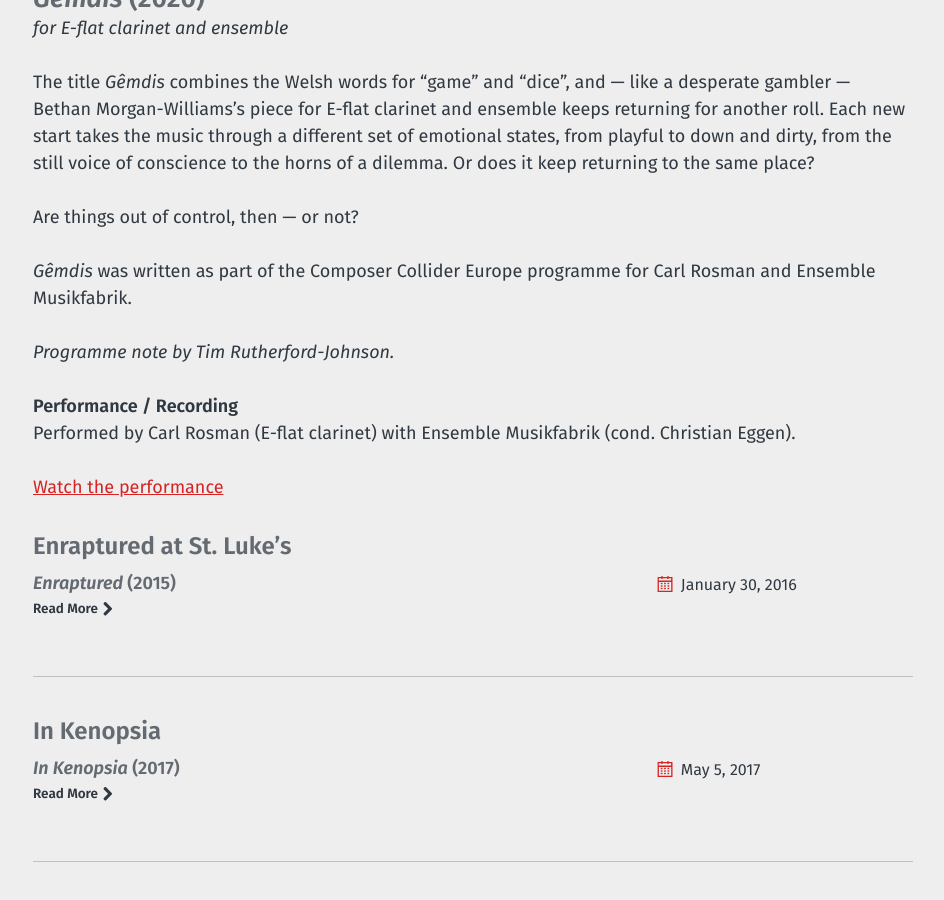
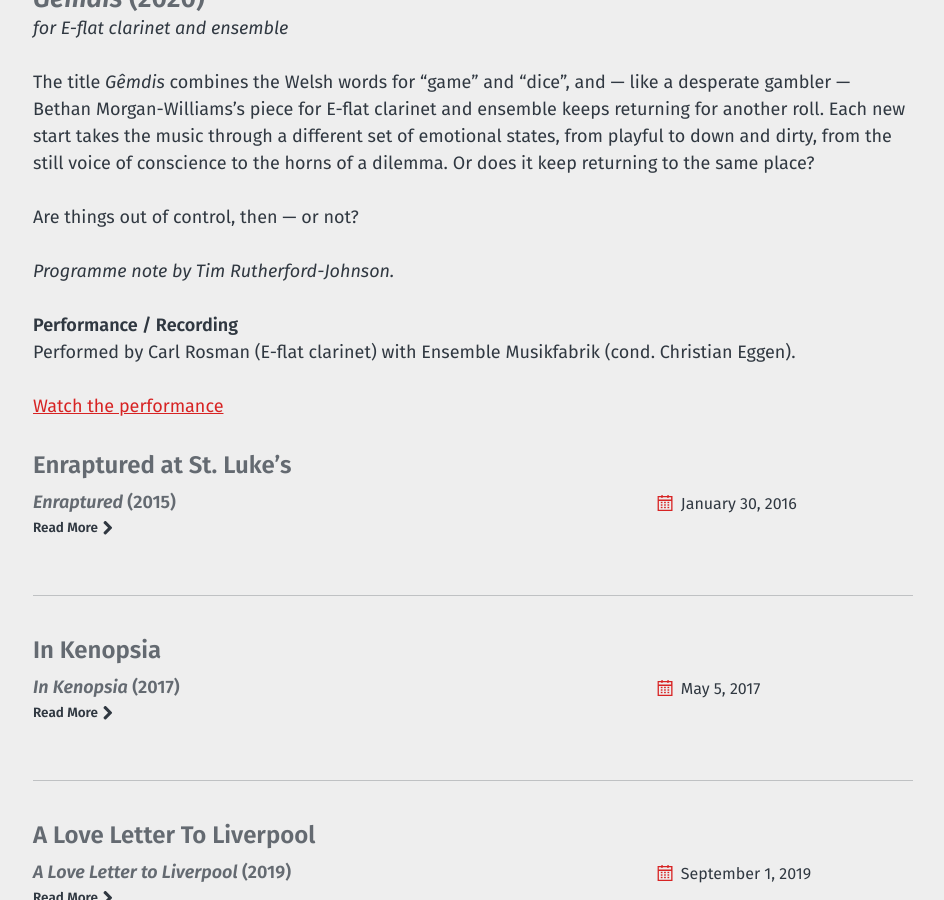
Before and after one commit to morganwilliamsb/website, a Jekyll site: the page built from _listen/gêmdis-with-musikfabrik.md, in a window 1280 px wide and 900 px high, scrolled down 443 px. Shown: the whole window, without its empty margins (39-983 px from the left). Built offline with Jekyll 4.4.1, drawn with Linux system fonts in a browser that asks for light colours.

Commit message:
Update gêmdis-with-musikfabrik.md

```diff
--- a/_listen/gêmdis-with-musikfabrik.md
+++ b/_listen/gêmdis-with-musikfabrik.md
@@ -12,8 +12,6 @@ The title *Gêmdis* combines the Welsh words for “game” and “dice”, and
 
 Are things out of control, then — or not?
 
-*Gêmdis* was written as part of the Composer Collider Europe programme for Carl Rosman and Ensemble Musikfabrik.
-
 *Programme note by Tim Rutherford-Johnson.*
 
 **Performance / Recording**
```
